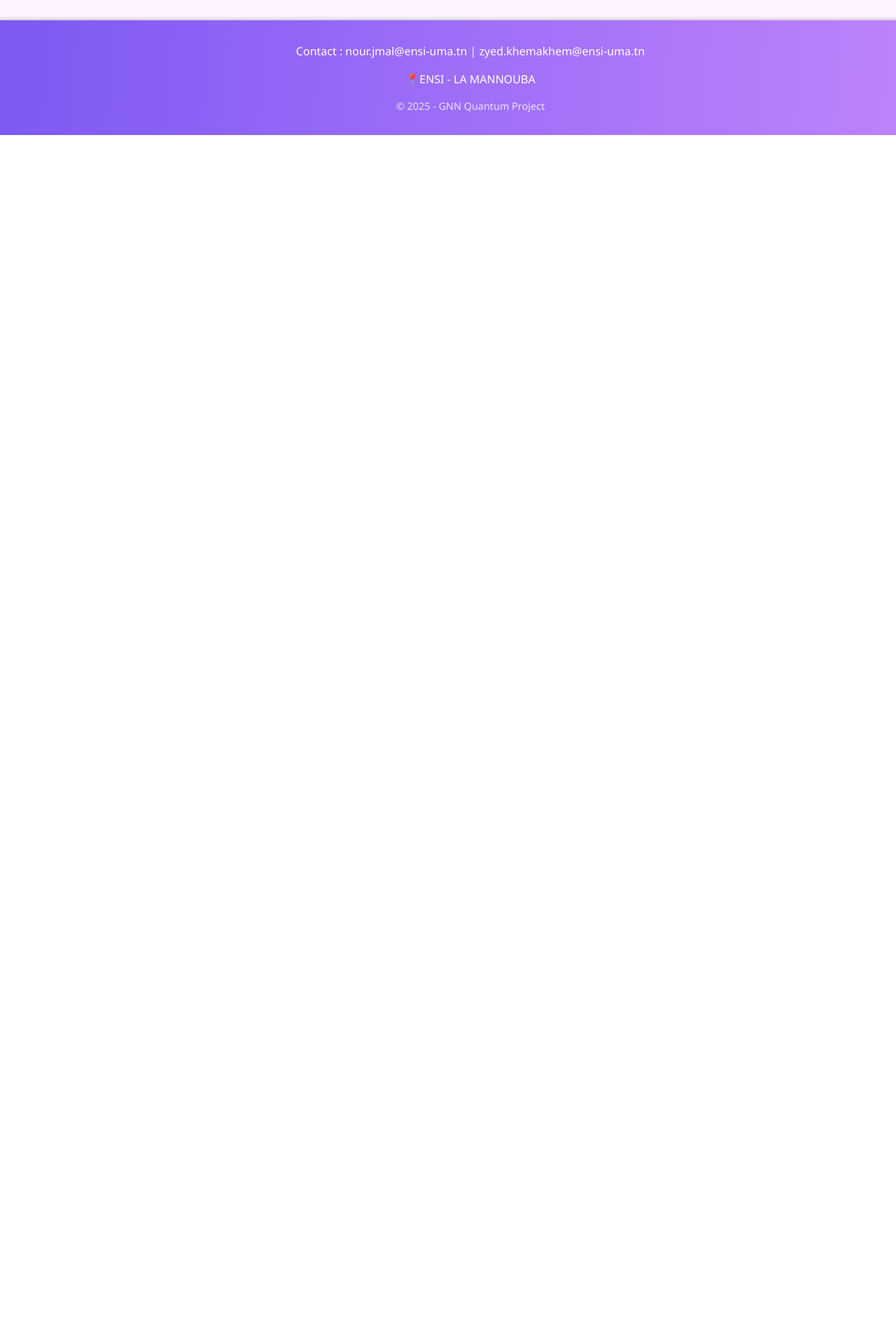
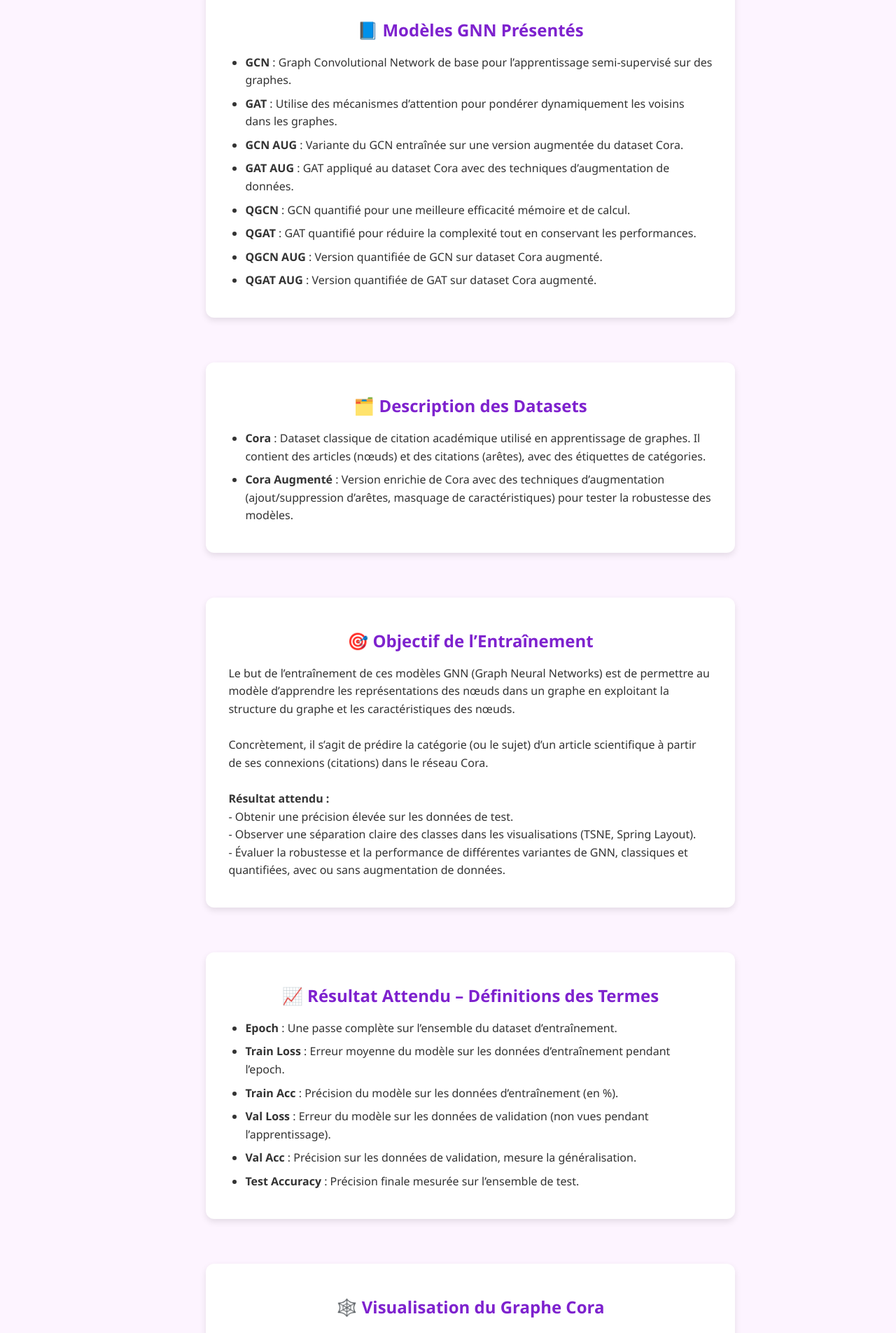
Before and after one commit to zyedkhemakhem/Quantum-AI-vs-AI-in-Cora-Dataset, a React (Vite) app in the folder frontend/: page /user in a window 1280 px wide. Shown: the part 680-2585 px from the top of the page at 70% size. Before the commit the page ends 873 px from the top, so only its background shows below. Built offline with nearby package versions, Linux system fonts and the light colour scheme; sample sign-in values are in the browser's storage.

Commit message:
final final front changes

```diff
--- a/frontend/src/pages/AdminPage.jsx
+++ b/frontend/src/pages/AdminPage.jsx
@@ -1,5 +1,6 @@
 import UserManager from "../components/UserManager";
 import AdminCreateUser from "../components/AdminCreateUser";
+import LogoutButton from "../components/LogoutButton";
 import "../styles/AdminPage.css";
 
 
@@ -19,6 +20,8 @@ function AdminPage() {
         <div className="card-section">
           <UserManager />
         </div>
+
+        <LogoutButton className="logout-button" />
       </div>
 
 
--- a/frontend/src/pages/DeveloperPage.jsx
+++ b/frontend/src/pages/DeveloperPage.jsx
@@ -4,6 +4,7 @@ import RunnerButtons from '../components/RunnerButtons';
 import VisualizationButtons from '../components/VisualizationButtons';
 import TrainingResults from '../components/TrainingResults';
 import Visualizations from '../components/Visualizations';
+import LogoutButton from '../components/LogoutButton';
 import '../styles/DeveloperPage.css';
 
 function DeveloperPage() {
@@ -91,6 +92,8 @@ function DeveloperPage() {
       <CodeEditor title="qgcn_trainer_augmented.py" apiEndpoint="http://127.0.0.1:8000/api/code/update/qgcn_augmented/" />
       <CodeEditor title="qgat_trainer_augmented.py" apiEndpoint="http://127.0.0.1:8000/api/code/update/qgat_augmented/" />
       </div>
+      <LogoutButton className="logout-button" />
+
     </div>
   );
 }
--- a/frontend/src/pages/UserPage.jsx
+++ b/frontend/src/pages/UserPage.jsx
@@ -3,6 +3,7 @@ import RunnerButtons from '../components/RunnerButtons';
 import VisualizationButtons from '../components/VisualizationButtons';
 import TrainingResults from '../components/TrainingResults';
 import Visualizations from '../components/Visualizations';
+import LogoutButton from '../components/LogoutButton';
 import '../styles/UserPage.css';
 
 
@@ -74,7 +75,81 @@ function UserPage() {
       <TrainingResults accuracy={accuracy} parameters={null} output={output} />
       <Visualizations images={images} className='visualization-image'/>
       </div>
+      <div className="description-section">
+      <h2>📘 Modèles GNN Présentés</h2>
+      <ul>
+        <li><strong>GCN</strong> : Graph Convolutional Network de base pour l’apprentissage semi-supervisé sur des graphes.</li>
+        <li><strong>GAT</strong> : Utilise des mécanismes d’attention pour pondérer dynamiquement les voisins dans les graphes.</li>
+        <li><strong>GCN AUG</strong> : Variante du GCN entraînée sur une version augmentée du dataset Cora.</li>
+        <li><strong>GAT AUG</strong> : GAT appliqué au dataset Cora avec des techniques d’augmentation de données.</li>
+        <li><strong>QGCN</strong> : GCN quantifié pour une meilleure efficacité mémoire et de calcul.</li>
+        <li><strong>QGAT</strong> : GAT quantifié pour réduire la complexité tout en conservant les performances.</li>
+        <li><strong>QGCN AUG</strong> : Version quantifiée de GCN sur dataset Cora augmenté.</li>
+        <li><strong>QGAT AUG</strong> : Version quantifiée de GAT sur dataset Cora augmenté.</li>
+      </ul>
     </div>
+
+    <div className="description-section">
+      <h2>🗂️ Description des Datasets</h2>
+      <ul>
+        <li><strong>Cora</strong> : Dataset classique de citation académique utilisé en apprentissage de graphes. Il contient des articles (nœuds) et des citations (arêtes), avec des étiquettes de catégories.</li>
+        <li><strong>Cora Augmenté</strong> : Version enrichie de Cora avec des techniques d’augmentation (ajout/suppression d’arêtes, masquage de caractéristiques) pour tester la robustesse des modèles.</li>
+      </ul>
+    </div>
+
+    <div className="description-section">
+    <h2>🎯 Objectif de l’Entraînement</h2>
+    <p>
+      Le but de l’entraînement de ces modèles GNN (Graph Neural Networks) est de permettre au modèle d’apprendre les représentations des nœuds dans un graphe en exploitant la structure du graphe et les caractéristiques des nœuds.<br/><br/>
+      Concrètement, il s’agit de prédire la catégorie (ou le sujet) d’un article scientifique à partir de ses connexions (citations) dans le réseau Cora.<br/><br/>
+      <strong>Résultat attendu :</strong><br/>
+      - Obtenir une précision élevée sur les données de test.<br/>
+      - Observer une séparation claire des classes dans les visualisations (TSNE, Spring Layout).<br/>
+      - Évaluer la robustesse et la performance de différentes variantes de GNN, classiques et quantifiées, avec ou sans augmentation de données.
+    </p>
+    </div>
+
+
+    <div className="description-section">
+      <h2>📈 Résultat Attendu – Définitions des Termes</h2>
+      <ul>
+        <li><strong>Epoch</strong> : Une passe complète sur l’ensemble du dataset d’entraînement.</li>
+        <li><strong>Train Loss</strong> : Erreur moyenne du modèle sur les données d’entraînement pendant l’epoch.</li>
+        <li><strong>Train Acc</strong> : Précision du modèle sur les données d’entraînement (en %).</li>
+        <li><strong>Val Loss</strong> : Erreur du modèle sur les données de validation (non vues pendant l’apprentissage).</li>
+        <li><strong>Val Acc</strong> : Précision sur les données de validation, mesure la généralisation.</li>
+        <li><strong>Test Accuracy</strong> : Précision finale mesurée sur l’ensemble de test.</li>
+      </ul>
+    </div>
+
+  <div className="description-section">
+    <h2>🕸️ Visualisation du Graphe Cora</h2>
+    <p>
+      Output : Visualisation graphique du réseau de citations Cora.<br/><br/>
+      Chaque nœud représente un article.<br/>
+      Chaque arête représente une citation entre deux articles.<br/>
+      Les nœuds ont différentes couleurs selon leur sujet de recherche.<br/>
+      La disposition du graphe est générée selon l’algorithme Spring Layout.
+    </p>
+  </div>
+
+  <div className="description-section">
+    <h2>📊 Distribution des Degrés des Nœuds</h2>
+    <p>
+      Cette visualisation analyse la distribution des connexions (degrés) dans le graphe Cora.<br/><br/>
+      Le <strong>degré</strong> d’un nœud correspond au nombre d’arêtes qui lui sont liées.<br/><br/>
+      <strong>Output</strong> : un histogramme où :<br/>
+      - L’axe X représente le degré (nombre de connexions).<br/>
+      - L’axe Y représente combien de nœuds ont ce degré.<br/><br/>
+      Observation : Le graphe suit une loi de puissance —<br/>
+      ➤ Beaucoup de nœuds ont peu de connexions.<br/>
+      ➤ Peu de nœuds (hubs) sont très connectés.
+    </p>
+  </div>
+
+  <LogoutButton className="logout-button" />
+
+  </div>
   );
 }
 
--- a/frontend/src/styles/AdminPage.css
+++ b/frontend/src/styles/AdminPage.css
@@ -35,3 +35,20 @@
     transform: translateY(0);
   }
 }
+
+.logout-button {
+  margin-top: 2rem;
+  padding: 0.75rem 1.5rem;
+  background-color: var(--primary-dark);
+  color: white;
+  border: none;
+  border-radius: 8px;
+  font-size: 1rem;
+  cursor: pointer;
+  transition: background-color 0.3s ease;
+  box-shadow: 0 4px 10px var(--shadow);
+}
+
+.logout-button:hover {
+  background-color: var(--primary);
+}
--- a/frontend/src/styles/DeveloperPage.css
+++ b/frontend/src/styles/DeveloperPage.css
@@ -67,3 +67,20 @@
   animation: fadeIn 0.6s ease-in-out;
   transition: transform 0.3s ease;
 }
+
+.logout-button {
+  margin-top: 2rem;
+  padding: 0.75rem 1.5rem;
+  background-color: var(--primary-dark);
+  color: white;
+  border: none;
+  border-radius: 8px;
+  font-size: 1rem;
+  cursor: pointer;
+  transition: background-color 0.3s ease;
+  box-shadow: 0 4px 10px var(--shadow);
+}
+
+.logout-button:hover {
+  background-color: var(--primary);
+}
--- a/frontend/src/styles/UserPage.css
+++ b/frontend/src/styles/UserPage.css
@@ -64,3 +64,56 @@
   gap: 1rem; /* espace horizontal et vertical entre les boutons */
   margin: 1rem 0;
 }
+
+.description-section {
+  background-color: var(--card-bg);
+  border-radius: 12px;
+  box-shadow: 0 4px 10px var(--shadow);
+  padding: 1.5rem 2rem;
+  margin-top: 2rem;
+  width: 80%;
+  max-width: 800px;
+  animation: fadeIn 0.6s ease-in-out;
+}
+
+.description-section h2 {
+  font-size: 1.5rem;
+  color: var(--primary-dark);
+  margin-bottom: 1rem;
+  text-align: center;
+}
+
+.description-section ul {
+  list-style: disc;
+  padding-left: 1.5rem;
+  line-height: 1.6;
+  color: var(--text);
+}
+
+.description-section li {
+  margin-bottom: 0.5rem;
+}
+
+.logout-button {
+  margin-top: 2rem;
+  padding: 0.75rem 1.5rem;
+  background-color: var(--primary-dark);
+  color: white;
+  border: none;
+  border-radius: 8px;
+  font-size: 1rem;
+  cursor: pointer;
+  transition: background-color 0.3s ease;
+  box-shadow: 0 4px 10px var(--shadow);
+}
+
+.logout-button:hover {
+  background-color: var(--primary);
+}
+
+.description-section p {
+  line-height: 1.6;
+  color: var(--text);
+  font-size: 1rem;
+  white-space: pre-line;
+}
```
